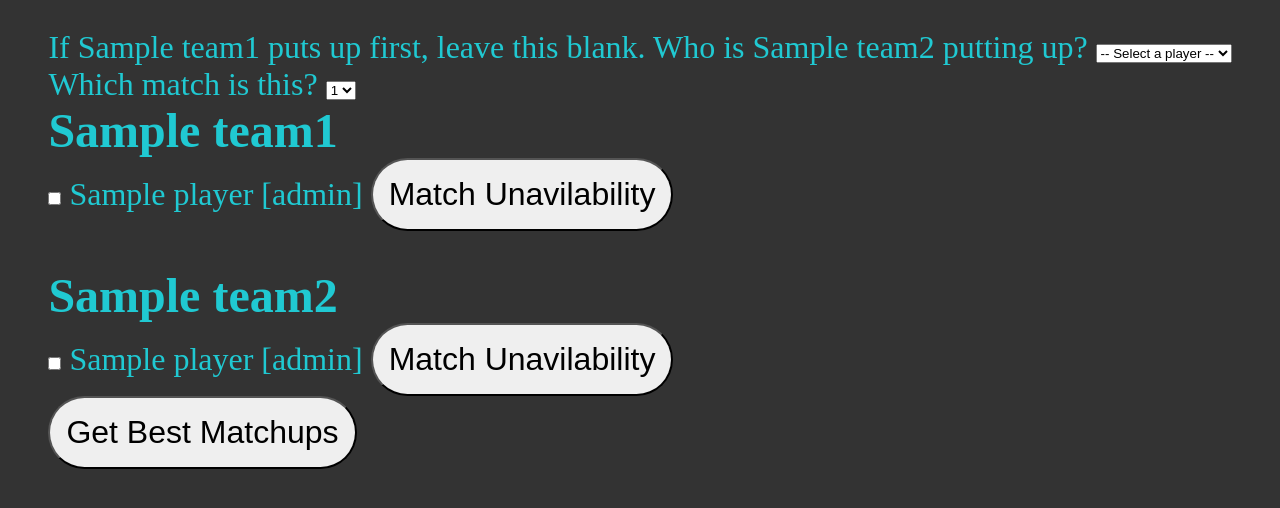
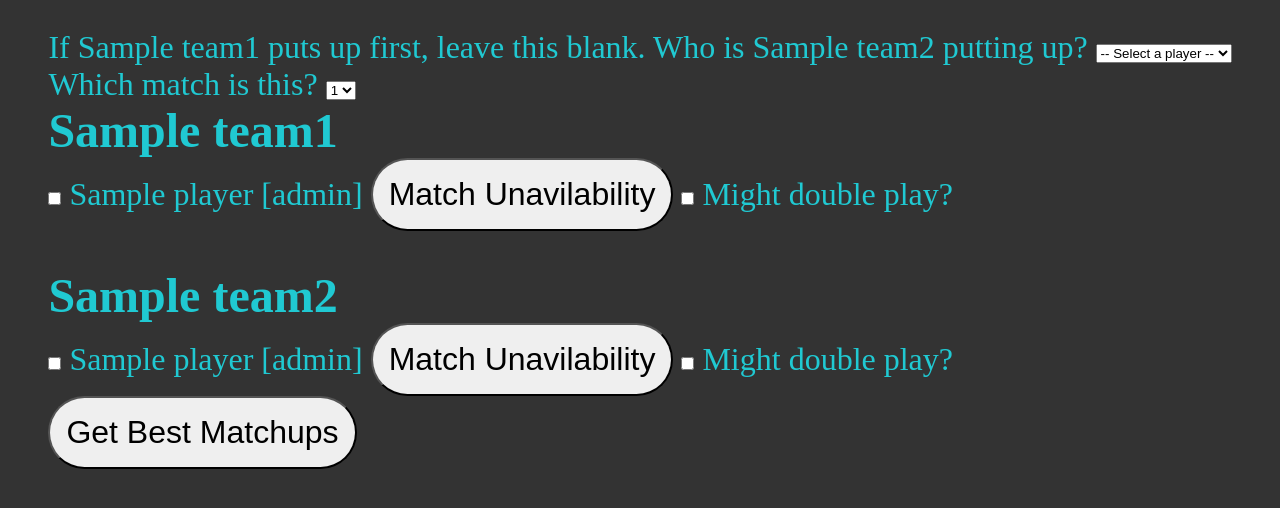
Before and after one commit to bakerqb/APA_new_features, a Flask app: template templates/matchupTeams.html in a window 1280 px wide. Shown: the part 196-704 px from the top of the page. Run offline with Flask 3, Linux system fonts and the light colour scheme; the template is opened without the code that fills it: most values are stand-ins (such as "Sample title", 1, 10 or a date in 2020).

Commit message:
feat: allow players to play twice

```diff
--- a/main.py
+++ b/main.py
@@ -136,6 +136,7 @@ def keysToTeams(keys):
     teamRoster1 = []
     teamRoster2 = []
     for key in keys:
+        key = key.replace('-double-play', '')
         teamId, memberId = key.split('-')
         if teamId == teamId1:
             teamRoster1.append(memberId)
--- a/src/srcMain/TeamMatchup.py
+++ b/src/srcMain/TeamMatchup.py
@@ -100,9 +100,9 @@ class TeamMatchup():
                     myPlayer = player1
                     theirPlayer = player2
 
-            if myPlayer in tempMyPlayers:
-                tempMyPlayers.remove(myPlayer)
-            if theirPlayer in tempTheirPlayers:
+
+            tempMyPlayers.remove(myPlayer)
+            if putupPlayer is None:
                 tempTheirPlayers.remove(theirPlayer)
             bestMatch = self.asynchronousAlgorithm(None, teamMatchCriteria, matchNumber + 1, tempTheirPlayers, tempMyPlayers, tempSoFarMatch)
             bestMatch = bestMatch
--- a/templates/matchupTeams.html
+++ b/templates/matchupTeams.html
@@ -110,6 +110,9 @@
                 {% endfor %}
             </div>
         </div>
+        <input type="checkbox" id="{{team1.getTeamId()}}-{{player.getMemberId()}}-double-play"
+            name="{{team1.getTeamId()}}-{{player.getMemberId()}}-double-play" value="">
+        <label for="{{team1.getTeamId()}}-{{player.getMemberId()}}-double-play">Might double play?</label>
         <br>
         {% endfor %}
         <br>
@@ -130,6 +133,9 @@
                 {% endfor %}
             </div>
         </div>
+        <input type="checkbox" id="{{team2.getTeamId()}}-{{player.getMemberId()}}-double-play"
+            name="{{team2.getTeamId()}}-{{player.getMemberId()}}-double-play" value="">
+        <label for="{{team2.getTeamId()}}-{{player.getMemberId()}}-double-play">Might double play?</label>
 
         <br>
         {% endfor %}
```
